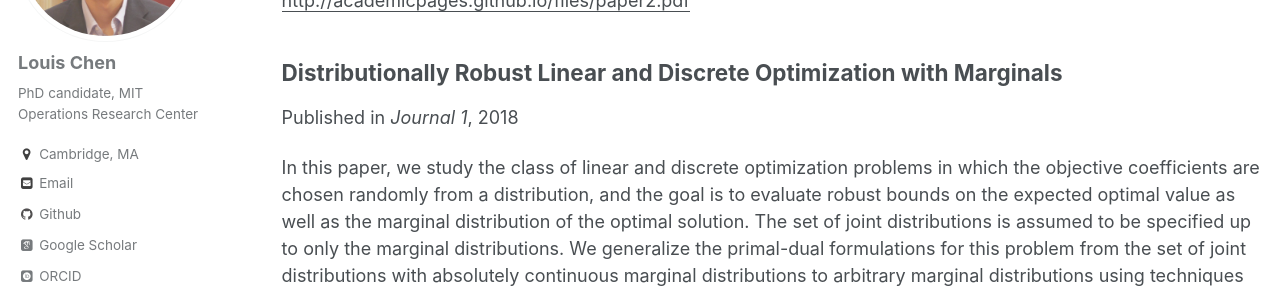
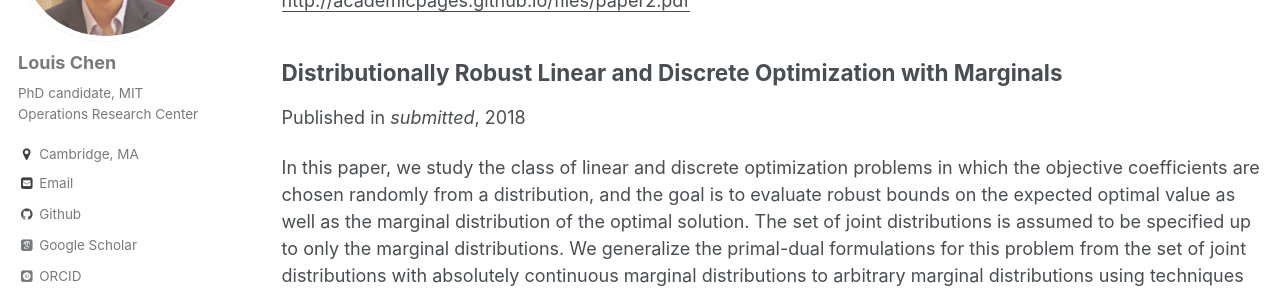
Before and after one commit to LouisLChen/LouisLChen.github.io, a Jekyll site: the page built from _pages/collection-archive.html, in a window 1280 px wide and 900 px high, scrolled down 1450 px. Shown: the part 153-446 px from the top of the window. Built offline with Jekyll 4.4.1, drawn with Linux system fonts in a browser that asks for light colours; some web fonts are replaced.

Commit message:
Update 2015-10-01-paper-title-number-3.md

```diff
--- a/_publications/2015-10-01-paper-title-number-3.md
+++ b/_publications/2015-10-01-paper-title-number-3.md
@@ -4,7 +4,7 @@ collection: publications
 permalink: /publication/2015-10-01-paper-title-number-3
 excerpt: 'In this paper, we study the class of linear and discrete optimization problems in which the objective coefficients are chosen randomly from a distribution, and the goal is to evaluate robust bounds on the expected optimal value as well as the marginal distribution of the optimal solution. The set of joint distributions is assumed to be specified up to only the marginal distributions. We generalize the primal-dual formulations for this problem from the set of joint distributions with absolutely continuous marginal distributions to arbitrary marginal distributions using techniques from optimal transport theory. While the robust bound is shown to be NP-hard to compute for linear optimization problems, we identify a sufficient condition for polynomial time solvability using extended formulations. This generalizes the known tractability results under marginal information from 0-1 polytopes to a class of integral polytopes and has implications on the solvability of distributionally robust optimization problems in areas such as scheduling which we discuss.'
 date: 2018-04-27
-venue: 'Journal 1'
+venue: 'submitted'
 paperurl: 'https://papers.ssrn.com/sol3/papers.cfm?abstract_id=3159473'
 citation: 'Louis Chen, Will Ma, Karthik Natarajan, David Simchi-Levi, Zhenzhen Yan. (2018). &quot;Distributionally Robust Linear and Discrete Optimization with Marginals.&quot; <i>submitted</i>.'
 ---
```
